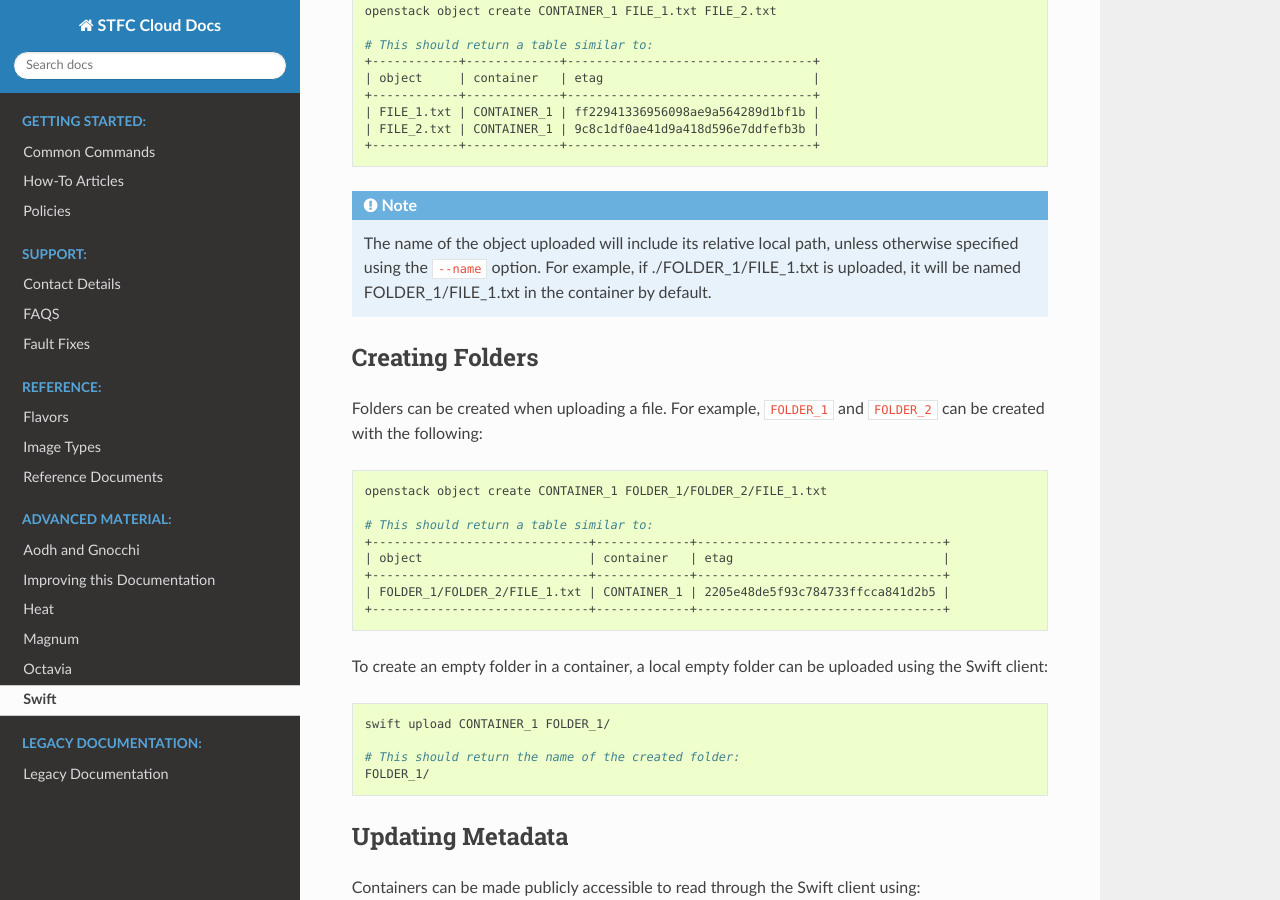
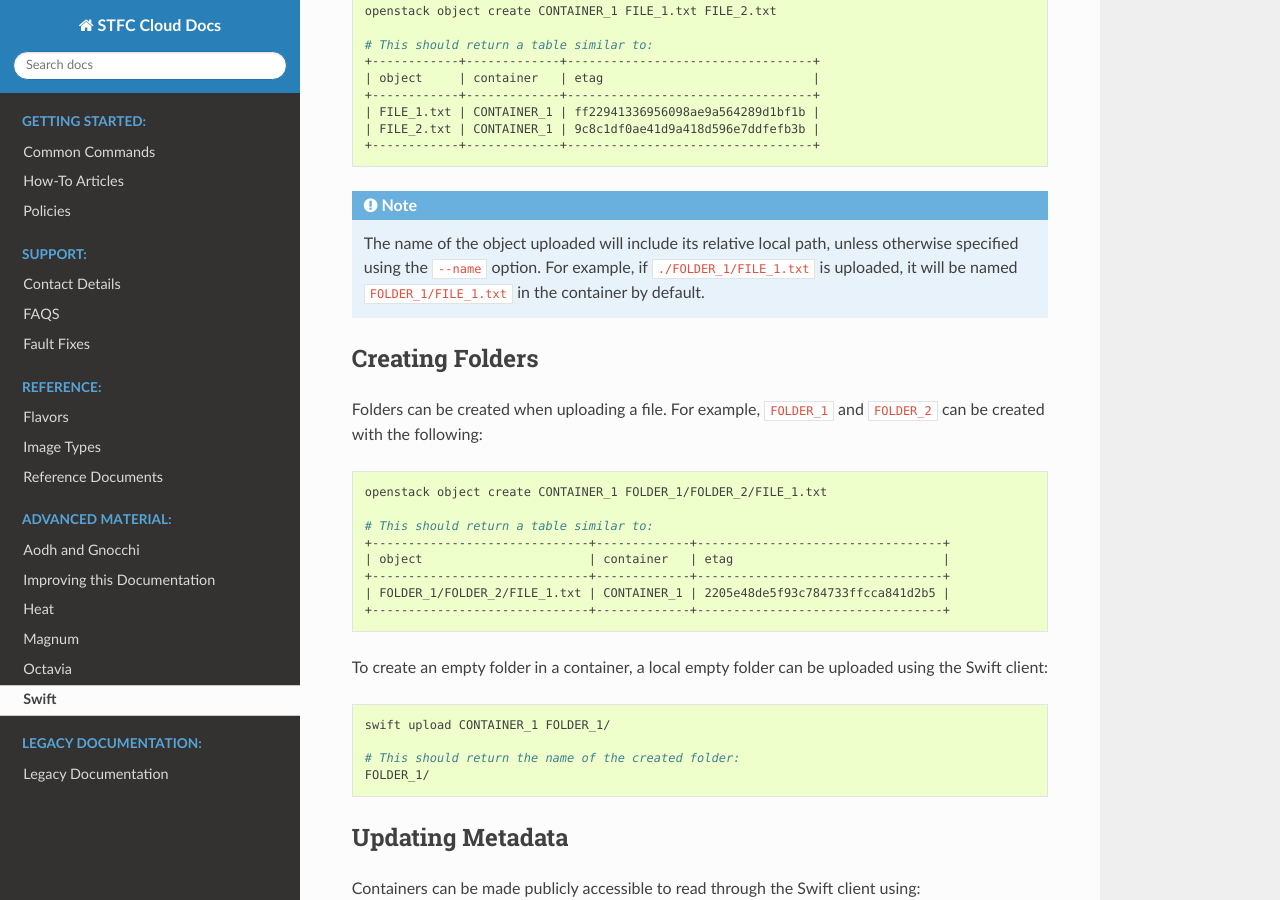
Before and after one commit to stfc/cloud-docs, a Sphinx documentation site: the page built from source/Swift/IntroducingSwift.rst, in a window 1280 px wide and 900 px high, scrolled down 6641 px. Built offline with Sphinx 7.4.7 and the Read the Docs theme 2.0.0, drawn with Linux system fonts in a browser that asks for light colours.

```diff
--- a/source/Swift/IntroducingSwift.rst
+++ b/source/Swift/IntroducingSwift.rst
@@ -384,7 +384,7 @@ Multiple files may be uploaded simultaneously by listing then after the containe
 
 .. note::
 
-  The name of the object uploaded will include its relative local path, unless otherwise specified using the ``--name`` option. For example, if ./FOLDER_1/FILE_1.txt is uploaded, it will be named FOLDER_1/FILE_1.txt in the container by default.
+  The name of the object uploaded will include its relative local path, unless otherwise specified using the ``--name`` option. For example, if ``./FOLDER_1/FILE_1.txt`` is uploaded, it will be named ``FOLDER_1/FILE_1.txt`` in the container by default.
 
 
 .. _swift_cli_create_folders:
```
